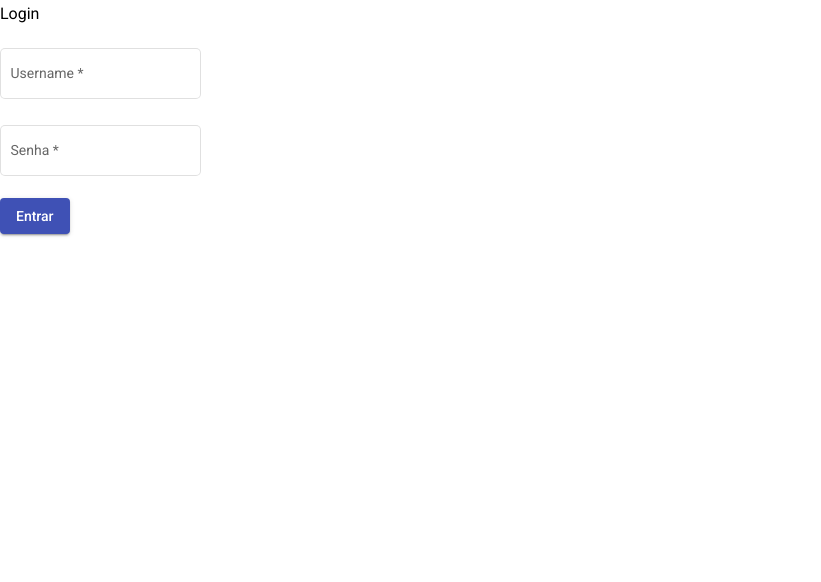
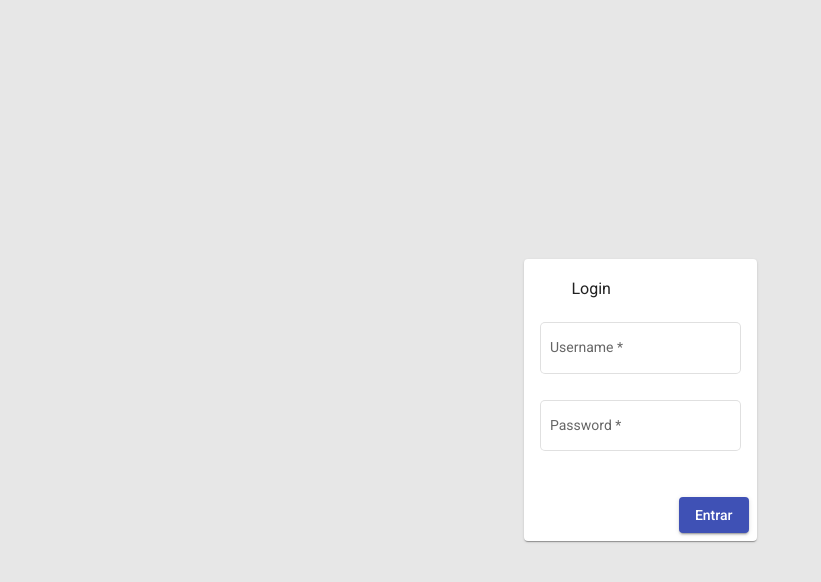
Before and after one commit to ViniciusBidoia/AngularCleanCode, an Angular app: page /login in a window 1280 px wide. Shown: the top 582 px of the page, without its empty margins (0-821 px from the left). Built offline with nearby package versions, Linux system fonts and the light colour scheme.

Commit message:
Finalizando layout component login

```diff
--- a/src/app/presentation/view/pages/login/login.component.css
+++ b/src/app/presentation/view/pages/login/login.component.css
@@ -0,0 +1,3 @@
+html, body{
+  background: #e7e7e7 !important;
+}
--- a/src/app/presentation/view/pages/login/login.component.html
+++ b/src/app/presentation/view/pages/login/login.component.html
@@ -1,23 +1,32 @@
-<div class="container">
+<form [formGroup]="form" (ngSubmit)="login()" novalidate fxFlexFill>
+  <div fxLayout="row" fxLayoutAlign="center center" fxFlexFill>
+    <mat-card>
+      <mat-card-header>
         <h3>Login</h3>
+      </mat-card-header>
 
-  <form [formGroup]="form" (ngSubmit)="login()" novalidate>
+      <mat-card-content>
         <div class="row">
           <div class="col-12">
             <mat-form-field appearance="outline">
               <mat-label>Username</mat-label>
-          <input matInput type="text" formControlName="username">
+              <input matInput type="text" formControlName="username" />
             </mat-form-field>
           </div>
           <div class="col-12">
             <mat-form-field appearance="outline">
-          <mat-label>Senha</mat-label>
-          <input matInput type="password" formControlName="password">
+              <mat-label>Password</mat-label>
+              <input matInput type="password" formControlName="password" />
             </mat-form-field>
           </div>
         </div>
-    <div class="row justify-content-end m-0">
+      </mat-card-content>
+
+      <mat-card-actions>
+        <div fxLayoutAlign="end">
           <button mat-raised-button color="primary">Entrar</button>
         </div>
+      </mat-card-actions>
+    </mat-card>
+  </div>
 </form>
-</div>
--- a/src/app/presentation/view/pages/login/login.module.ts
+++ b/src/app/presentation/view/pages/login/login.module.ts
@@ -6,6 +6,7 @@ import { LoginComponent } from './login.component';
 import { AppMaterialModule } from 'src/app/app-material.module';
 import { ReactiveFormsModule } from '@angular/forms';
 import { SharedModule } from '../../shared/shared.module';
+import { FlexLayoutModule } from '@angular/flex-layout';
 
 
 @NgModule({
@@ -15,6 +16,7 @@ import { SharedModule } from '../../shared/shared.module';
   imports: [
     CommonModule,
     ReactiveFormsModule,
+    FlexLayoutModule,
     LoginRoutingModule,
     AppMaterialModule,
     SharedModule
--- a/src/styles.css
+++ b/src/styles.css
@@ -1,4 +1,4 @@
 /* You can add global styles to this file, and also import other style files */
 
-html, body { height: 100%; }
+html, body { height: 100%; background: #e7e7e7 !important; }
 body { margin: 0; font-family: Roboto, "Helvetica Neue", sans-serif; }
```
Lines whose indentation alone changed are shown as unchanged.
